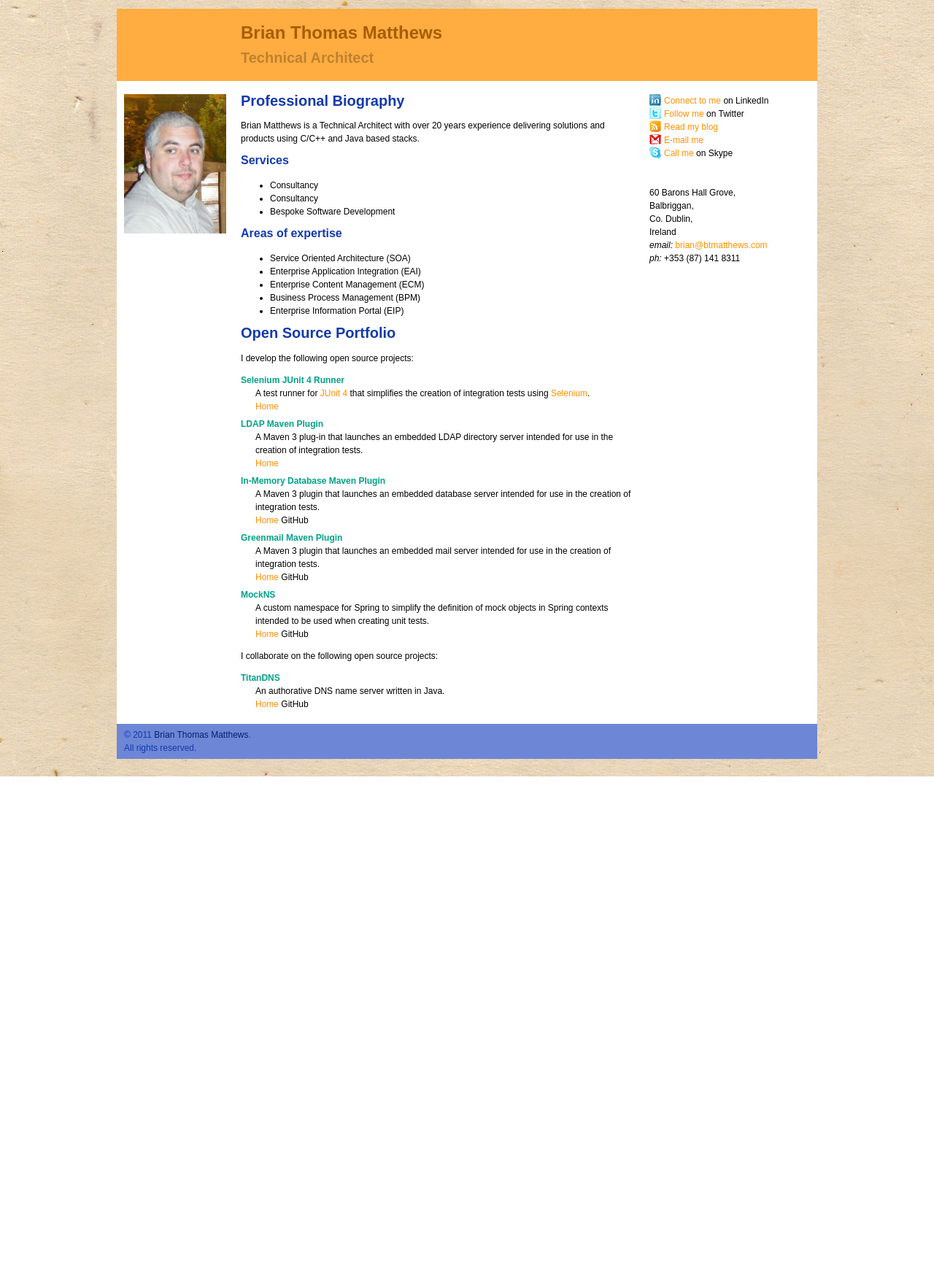
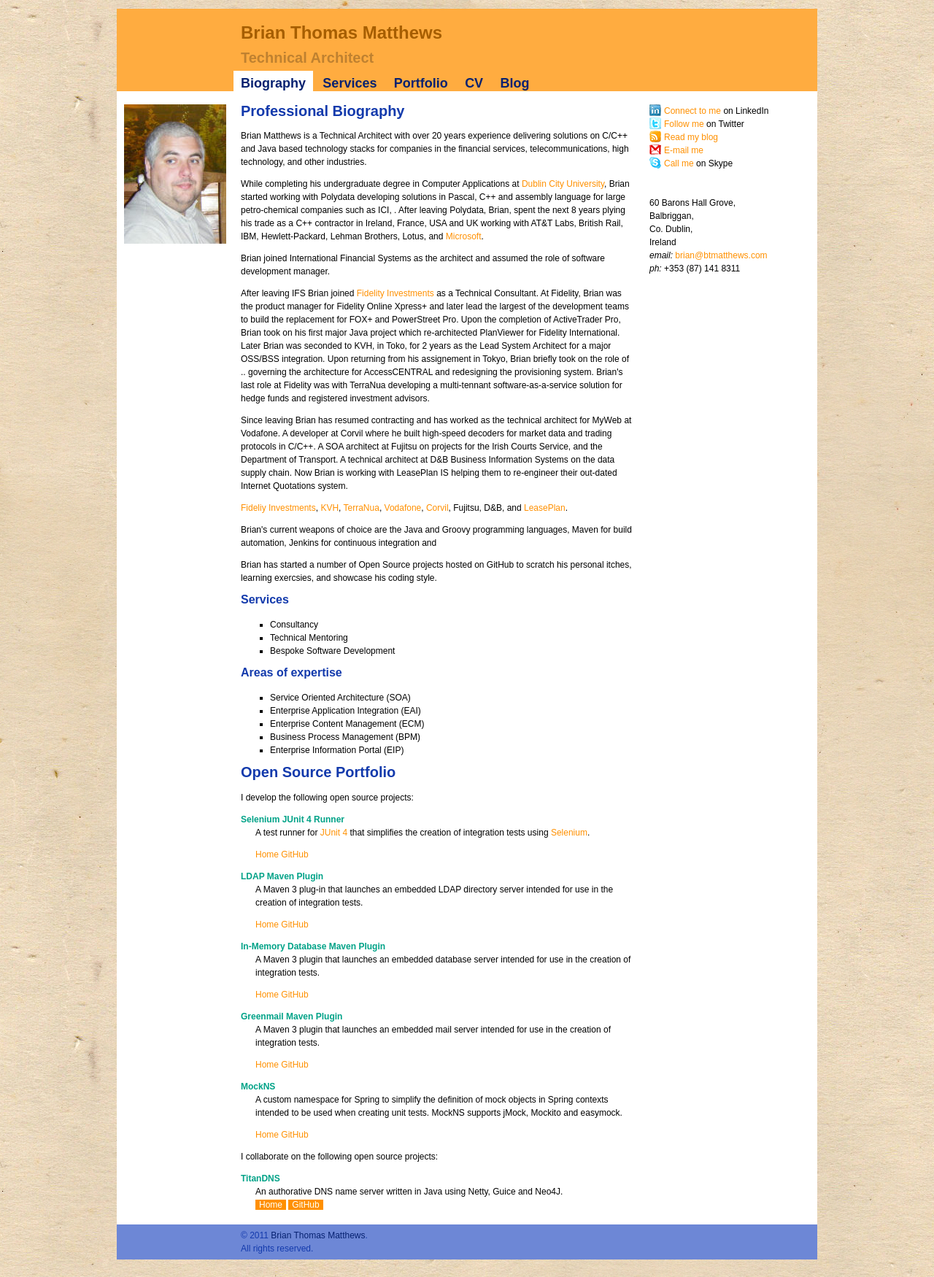
Before and after one commit to bmatthews68/btmatthews.com, a PHP site: page / in a window 1280 px wide. Shown: the whole page at 73% size. Before the commit the page ends 1064 px from the top, so only its background shows below. Run offline with PHP 8.4, Linux system fonts and the light colour scheme.

Commit message:
Added favicons and working on content

```diff
--- a/css/style.css
+++ b/css/style.css
@@ -17,17 +17,20 @@ h3{font-size:16px;margin-top:6px;color:#133aac}
 a{text-decoration:none;color:#ff9000}
 a:hover{text-decoration:underline;color:#ff9000}
 a:visited{text-decoration:none;color:#ff9000}
+a.button{padding:0 5px;background-color:#ff9000;color:#ffffff}
+a.button:hover{color:#fffff}
+a.visited:hover{color:#fffff}
 
 #wrapper{margin:12px auto 24px;width:960px;background:#fff}
 
-#header{padding:6px 10px 6px 170px;background:#ffac40}
-#header h1{color:#a65e00}
-#header h2{color:#bf8130}
+#header{padding:6px 10px 0 160px;background:#ffac40}
+#header h1{padding-left:10px;color:#a65e00}
+#header h2{padding-left:10px;color:#bf8130}
 #content{}
 #left{padding:6px 10px;width:140px;float:left}
 #center{padding:6px 10px;width:540px;margin-left:160px}
 #right{padding:6px 10px;width:220px;float:right}
-#footer{padding:6px 10px;background:#6d87d6;color:#133aac}
+#footer{padding:6px 10px 6px 170px;background:#6d87d6;color:#133aac}
 #footer a{color:#062170}
 
 img.me{margin-top:12px;border:0}
@@ -35,6 +38,16 @@ img.me{margin-top:12px;border:0}
 dl.projects dt{font-weight:bold;color:#00A287}
 dl.projects dd{margin:0 0 6px 20px}
 
+ul.tabs{padding:0;list-style:none;display:inline}
+ul.tabs li{padding:12px 10px 6px 10px;display:inline}
+ul.tabs li a{color:#062170;font-weight:bold;font-size:18px}
+ul.tabs li.selected{background-color:#ffffff}
+
+ul.links{padding:0;list-style:none}
+ul.links li{padding:0;display:inline}
+ul.links li a{}
+ul.services{list-style:square}
+ul.expertise{list-style:square}
 ul.social{list-style:none;padding:0;margin-top:12px}
 ul.social li{padding-left:20px}
 li.linkedin{background:url('../images/linkedin_16.png') no-repeat}
--- a/index.html
+++ b/index.html
@@ -8,13 +8,22 @@
 	content="Brian Thomas Matthews, brian@btmatthews.com" />
 <meta name="verify-v1"
 	content="cM8208OaXGxOqFk6gatdE4Lq+CpRJs00ekZ0tFVbTSc=" />
-<title>Brian Thomas Matthews</title>
+<title>Brian Thomas Matthews | Technical Architect</title>
+<link rel="icon" href="/images/favicon_16.png" type="image/png" />
+<link rel="shortcut icon" href="/favicon.ico" />
 <link type="text/css" rel="stylesheet" href="css/style.css" />
-<script type="text/javascript"
-	src="http://www.google-analytics.com/ga.js"></script>
 <script type="text/javascript">
-var pageTracker = _gat._getTracker("UA-5713196-1");
-try { pageTracker._trackPageview(); } catch {}
+
+  var _gaq = _gaq || [];
+  _gaq.push(['_setAccount', 'UA-5713196-1']);
+  _gaq.push(['_trackPageview']);
+
+  (function() {
+    var ga = document.createElement('script'); ga.type = 'text/javascript'; ga.async = true;
+    ga.src = ('https:' == document.location.protocol ? 'https://ssl' : 'http://www') + '.google-analytics.com/ga.js';
+    var s = document.getElementsByTagName('script')[0]; s.parentNode.insertBefore(ga, s);
+  })();
+
 </script>
 </head>
 <body>
@@ -22,6 +31,13 @@ try { pageTracker._trackPageview(); } catch {}
 		<div id="header">
 			<h1>Brian Thomas Matthews</h1>
 			<h2>Technical Architect</h2>
+			<ul class="tabs">
+				<li class="selected"><a href="index.html">Biography</a></li>
+				<li><a href="services.html">Services</a></li>
+				<li><a href="portfolio.html">Portfolio</a></li>
+				<li><a href="cv.html">CV</a></li>
+				<li><a href="http://blog.btmatthews.com">Blog</a></li>
+			</ul>
 		</div>
 		<div id="content">
 			<div id="left">
@@ -54,18 +70,42 @@ try { pageTracker._trackPageview(); } catch {}
 			</div>
 			<div id="center">
 				<h2>Professional Biography</h2>
-				<p>Brian Matthews is a Technical Architect with over 20 years
-					experience delivering solutions and products using C/C++ and Java
-					based stacks.</p>
-				<p></p>
+				<p>Brian Matthews is a Technical Architect with over 20 years experience delivering solutions
+				on C/C++ and Java based technology stacks for companies in the financial services,
+				telecommunications, high technology, and other industries.</p>
+				<p>While completing his undergraduate degree in Computer Applications at <a href="http://www.dcu.ie/">Dublin City University</a>,
+				Brian started working with Polydata developing solutions in Pascal, C++ and assembly language for large petro-chemical companies such
+				as ICI, . After leaving Polydata, Brian, spent the
+				next 8 years plying his trade as a C++ contractor in Ireland, France, USA and UK working with
+				AT&amp;T Labs, British Rail, IBM, Hewlett-Packard, Lehman Brothers, Lotus, and <a href="http://www.microsoft.com">Microsoft</a>.</p>
+				<p>Brian joined International Financial Systems as the architect and assumed the role of software development manager.</p>
+				<p>After leaving IFS Brian joined <a http://www.fidelity.com">Fidelity Investments</a> as a Technical Consultant. At Fidelity, Brian
+				was the product manager for Fidelity Online Xpress+ and later lead the largest of the development teams to build the replacement
+				for FOX+ and PowerStreet Pro. Upon the completion of ActiveTrader Pro, Brian took on his first major Java project which re-architected
+				PlanViewer for Fidelity International. Later Brian was seconded to KVH, in Toko, for 2 years as the Lead System Architect
+				for a major OSS/BSS integration. Upon returning from his assignement in Tokyo, Brian briefly took on the role of .. governing the
+				architecture for AccessCENTRAL and redesigning the provisioning system. Brian's last role at Fidelity was with TerraNua developing
+				a multi-tennant software-as-a-service solution for hedge funds and registered investment advisors.</p>
+				<p>Since leaving Brian has resumed contracting and has worked as the technical architect for MyWeb at Vodafone. A developer at Corvil where
+				he built high-speed decoders for market data and trading protocols in C/C++. A SOA architect at Fujitsu on projects for the Irish Courts Service,
+				and the Department of Transport. A technical architect at D&amp;B Business Information Systems on the data supply chain. Now Brian
+				is working with LeasePlan IS helping them to re-engineer their out-dated Internet Quotations system.</p>
+				    <p><a href="http://www.fiscireland.ie/">Fideliy Investments</a>, <a href="http://www.kvh.co.jp">KVH</a>, <a href="http://www.terranua.com">TerraNua</a>,
+				    <a href="http://www.vodafone.com/">Vodafone</a>,
+				    <a href="http://www.corvil.ie/">Corvil</a>, Fujitsu, D&amp;B, and <a href="http://www.leaseplan.ie">LeasePlan</a>.
+				</p>
+				<p>Brian's current weapons of choice are the Java and Groovy programming languages, Maven for build automation, Jenkins for
+				continuous integration and </p>
+				<p>Brian has started a number of Open Source projects hosted on GitHub to scratch his personal itches, learning exercsies, and showcase his
+				coding style.</p>
 				<h3>Services</h3>
-				<ul>
+				<ul class="services">
 					<li>Consultancy</li>
-					<li>Consultancy</li>
+					<li>Technical Mentoring</li>
 					<li>Bespoke Software Development</li>
 				</ul>
 				<h3>Areas of expertise</h3>
-				<ul>
+				<ul class="expertise">
 					<li>Service Oriented Architecture (SOA)</li>
 					<li>Enterprise Application Integration (EAI)</li>
 					<li>Enterprise Content Management (ECM)</li>
@@ -79,42 +119,56 @@ try { pageTracker._trackPageview(); } catch {}
 					<dd>
 						A test runner for <a href="http://www.junit.org">JUnit 4</a> that
 						simplifies the creation of integration tests using <a
-							href="http://seleniumhq.org">Selenium</a>.<br /> <a
-							href="http://selenium-junit4-runner.btmatthews.com">Home</a>
+							href="http://seleniumhq.org">Selenium</a>.
+						<ul class="links">
+						<li><a href="http://selenium-junit4-runner.btmatthews.com">Home</a></li>
+						<li><a href="http://bmatthews68.github.com/selenium-junit4-runner">GitHub</a></li>
+						</ul>
 					</dd>
 					<dt>LDAP Maven Plugin</dt>
 					<dd>
 						A Maven 3 plug-in that launches an embedded LDAP directory server
-						intended for use in the creation of integration tests.<br /> <a
-							href="http://ldap-maven-plugin.btmatthews.com">Home</a>
+						intended for use in the creation of integration tests.
+						<ul class="links">
+						<li><a href="http://ldap-maven-plugin.btmatthews.com">Home</a></li>
+						<li><a href="http://bmatthews68.github.com/ldap-maven-plugin">GitHub</a></li>
+						</ul>
 					</dd>
 					<dt>In-Memory Database Maven Plugin</dt>
 					<dd>
 						A Maven 3 plugin that launches an embedded database server
-						intended for use in the creation of integration tests.<br /> <a
-							href="http://inmemdb-maven-plugin.btmatthews.com">Home</a> GitHub
+						intended for use in the creation of integration tests.
+						<ul class="links">
+						<li><a href="http://inmemdb-maven-plugin.btmatthews.com">Home</a></li>
+						<li><a href="http://bmatthews68.github.com/inmemdb-maven-plugin">GitHub</a></li>
+						</ul>
 					</dd>
 					<dt>Greenmail Maven Plugin</dt>
 					<dd>
 						A Maven 3 plugin that launches an embedded mail server intended
-						for use in the creation of integration tests.<br /> <a
-							href="http://greenmail-maven-plugin.btmatthews.com">Home</a>
-						GitHub
+						for use in the creation of integration tests.
+						<ul class="links">
+						<li><a href="http://greenmail-maven-plugin.btmatthews.com">Home</a></li>
+						<li><a href="http://bmatthews68.github.com/greenmail-maven-plugin">GitHub</a></li>
+						</ul>
 					</dd>
 					<dt>MockNS</dt>
 					<dd>
 						A custom namespace for Spring to simplify the definition of mock
 						objects in Spring contexts intended to be used when creating unit
-						tests.<br /> <a href="http://mockns.btmatthews.com">Home</a>
-						GitHub
+						tests. MockNS supports jMock, Mockito and easymock. <br />
+						<ul class="links">
+						<li><a href="http://mockns.btmatthews.com">Home</a></li>
+						<li><a href="http://bmatthews68.github.com/MockNS">GitHub</a></li>
+						</ul>
 					</dd>
 				</dl>
 				<p>I collaborate on the following open source projects:</p>
 				<dl class="projects">
 					<dt>TitanDNS</dt>
 					<dd>
-						An authorative DNS name server written in Java.<br /> <a
-							href="http://titandns.org">Home</a> GitHub
+						An authorative DNS name server written in Java using Netty, Guice and Neo4J.<br /> <a
+							href="http://titandns.org" class="button">Home</a> <a href="http://TitanDNS.github.com/TitanDNS" class="button">GitHub</a>
 					</dd>
 				</dl>
 			</div>
```
Also changed, not shown: sitemap.xml (+15 -3 lines), favicon.ico, images/favicon_16.png (added), images/favicon_32.png (added).
